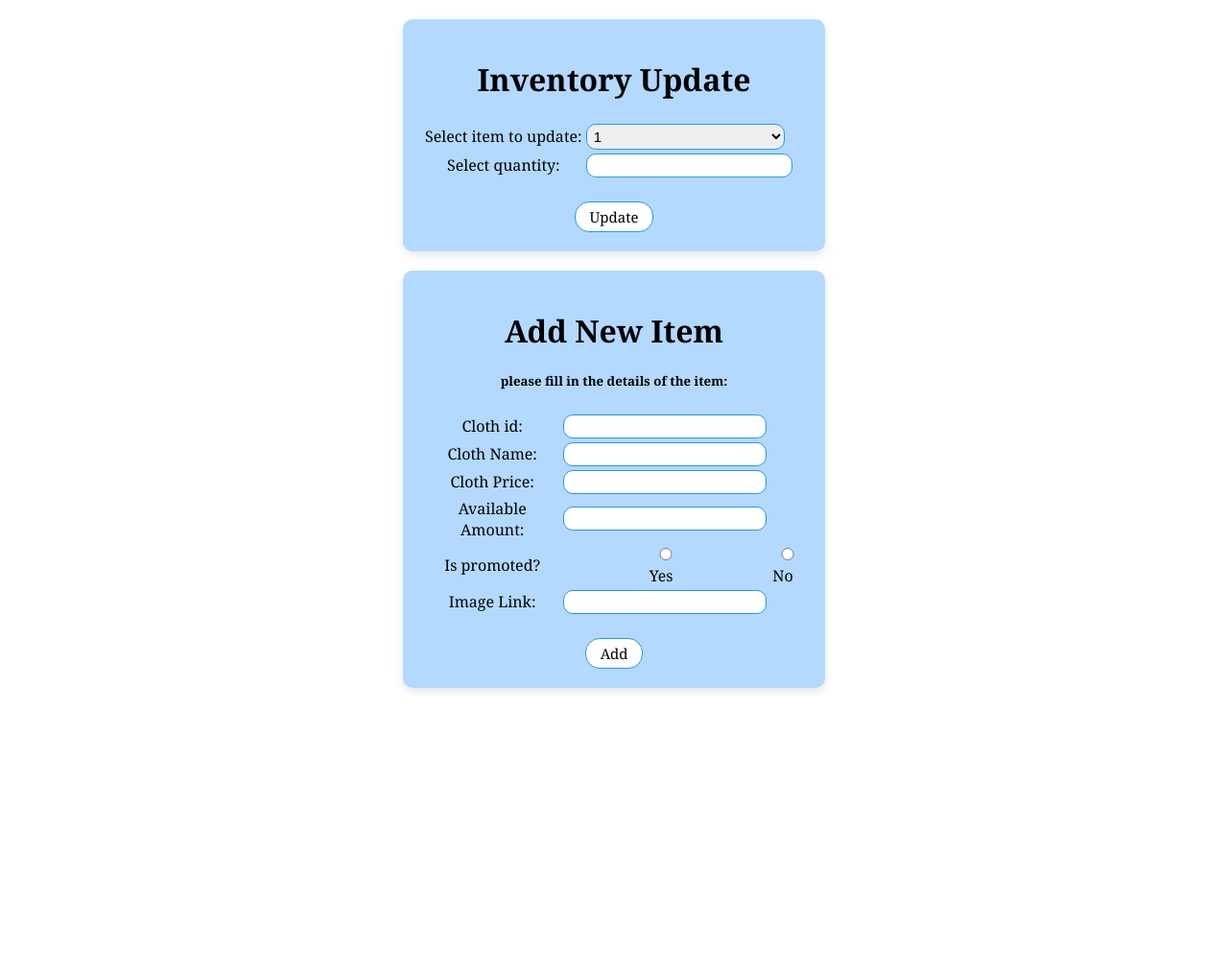
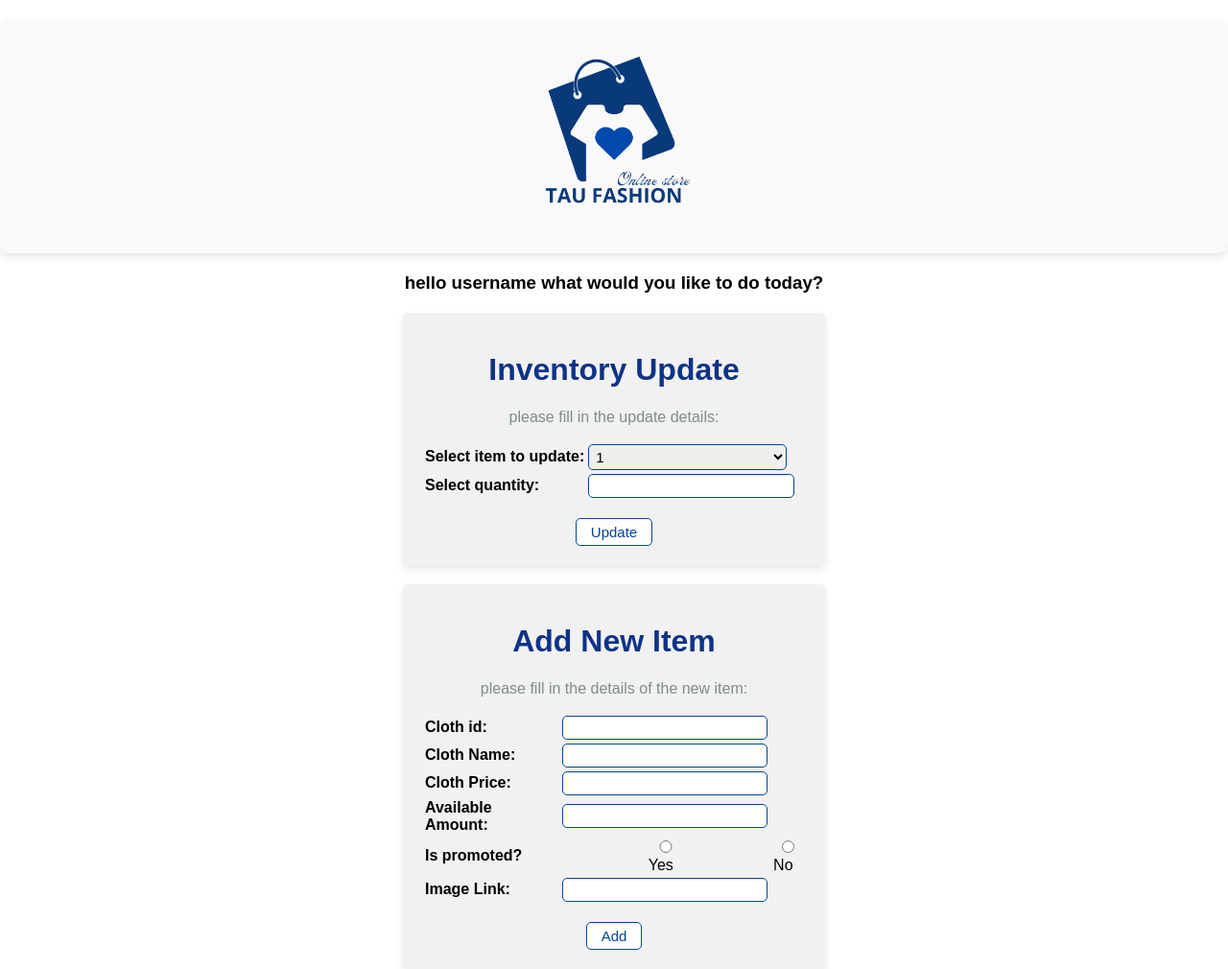
Before and after one commit to mariiamantsurova/Projects, a Flask app: template Online_store/templates/inventory_update.html in a window 1280 px wide. Shown: the whole page at 96% size. Before the commit the page ends 721 px from the top, so only its background shows below. Run offline with Flask 3, Linux system fonts and the light colour scheme; the template is opened without the code that fills it: most values are stand-ins (such as "Sample title", 1, 10 or a date in 2020).

Commit message:
inventory css

```diff
--- a/Online_store/static/css/inventory_page.css
+++ b/Online_store/static/css/inventory_page.css
@@ -1,5 +1,6 @@
+
 body{
-    font-family: 'Georgia', serif;
+    font-family: Arial, sans-serif;
     text-align: center;
     justify-content: center; /* Horizontally centers the table */
     align-items: center; /* Vertically centers the table */
@@ -7,46 +8,60 @@ body{
     margin: 0; /* Removes default margin */
     padding: 0; /* Removes default padding */;
 }
-.card-div {
-    background-color: #B3D9FF; /* Baby light blue */
-    width: 400px; /* Define the width of the card */
+.page_header{
+    font-family: Arial, sans-serif;
+    background-color: #f9f9f9;
     padding: 20px; /* Add padding inside the card */
     border-radius: 10px; /* Rounded corners */
     box-shadow: 0 4px 8px rgba(0, 0, 0, 0.1); /* Subtle shadow for the card */
     margin: 20px auto; /* Center the card on the page */
 }
 
-h1{ text-align: center;
-    font-family: 'Georgia', serif}
+.card-div {
+    background-color: #f1f1f1; /* light gray */
+    color: black;
+    width: 400px; /* Define the width of the card */
+    padding: 20px; /* Add padding inside the card */
+    border-radius: 5px; /* Rounded corners */
+    box-shadow: 0 4px 8px rgba(0, 0, 0, 0.1); /* Subtle shadow for the card */
+    margin: 20px auto; /* Center the card on the page */
+}
+
+.h1{ text-align: center;
+    color: #0E3386; /* cubes blue text*/
+    font-family: Arial, sans-serif;}
 
 .table {
-    font-family: 'Georgia', serif;
+    font-family: Arial, sans-serif;
     margin-left: auto;
     margin-right: auto;
     width: 100%;
     border-radius: 10px; /* Rounded corners */
 }
+.p{ color: #7f8c8d}
+.labels{ text-align: left}
 
 
 input, select {
-    border-radius: 10px; /* Rounds the corners of the input fields */
+    border-radius: 5px; /* Rounds the corners of the input fields */
     padding: 3px; /* Add padding to the input fields */
-    border: 1px solid #2196F3; /* Blue border */
+    border: 1px solid #034694 ; /* chelsea blue border */
     font-size: 15px; /* Text size */
     width: 100%; /* Make inputs fill the available width */
     transition: border-color 0.3s ease; /* Smooth transition for border color */
 }
 
 input:focus, select:focus {
-    border-color: #4A90E2; /* Change border color on focus */
+    border-color: #034694; /* Change border color on focus */
     outline: none; /* Remove default outline */
 }
 
 .important_button{
-                font-family:  'Georgia', serif;
+                font-family: Arial, sans-serif;
+                color: #034694; /*chelsea blue */
                 background-color: white;
-                border: 1px solid #2196F3;
-                border-radius: 15px; /* Rounded corners */
+                border: 1px solid #034694;
+                border-radius: 5px; /* Rounded corners */
                 padding: 5px 15px; /* Increase padding for a larger button */
                 transition: background-color 0.3s ease, color 0.3s ease, border-color 0.3s ease; /* Smooth transition */
                 width: auto; /* Set width to auto to prevent stretching */
@@ -54,9 +69,9 @@ input:focus, select:focus {
 
 }
 .important_button:hover {
-    background-color: #B3D9FF; /* Light blue background on hover */
-    color: #1E3A8A; /* Dark blue text on hover */
-    border-color: #4A90E2;
+    background-color: #034694; /* chelsea blue background on hover */
+    color: white; /* white text on hover */
+    border-color: #034694;
     }
 .important_button:active {
     background-color: #66A9FF; /* Slightly darker blue when clicked */
--- a/Online_store/templates/inventory_update.html
+++ b/Online_store/templates/inventory_update.html
@@ -2,12 +2,16 @@
 <html lang="en" xmlns="http://www.w3.org/1999/html">
 <head>
     <meta charset="UTF-8">
-    <title>Inventory Update</title>
+    <title>Admins page</title>
         <link rel="stylesheet" type="text/css" href="/static/css/inventory_page.css">
 </head>
 <body>
+<div class="page_header">
+    <img src="/static/image/logo.png" width="200" height="200">
+</div>
+<h3>hello username what would you like to do today?</h3>
 <div class="card-div">
-    <h1> Inventory Update</h1>
+    <h1 class="h1"> Inventory Update</h1>
     <!-- Display messages -->
     {% if message %}
         <p style="color: {% if is_error %} red {% else %} green {% endif %};">{{ message }}</p>
@@ -19,7 +23,8 @@
 
     <table>
         <tr>
-            <td> Select item to update:</td>
+            <p class="p"> please fill in the update details:</p>
+            <th class = "labels"> Select item to update:</th>
             <td>
                 <!--extracting cloth_ids from the DB -->
                 <select name="cloth_id" required>
@@ -30,7 +35,7 @@
             </td>
         </tr>
         <tr>
-            <td>Select quantity:</td>
+            <th class = "labels">Select quantity:</th>
             <td>
                 <input type="number" name ="quantity_to_update" required min="1">
             </td>
@@ -45,38 +50,38 @@
 
 
 <div class="card-div">
-    <h1> Add New Item</h1>
+    <h1 class="h1"> Add New Item</h1>
     <!-- Form for Adding a new item -->
     <form action="/handle_form" method="post">
         <input type="hidden" name="manager_email" value="{{ email }}" />
     <table>
         <tr>
-            <h5> please fill in the details of the item:</h5>
-            <td>Cloth id:</td>
+            <p class="p"> please fill in the details of the new item:</p>
+            <th class = "labels">Cloth id:</th>
             <td>
                 <input type="text" name="cloth_id" required>
             </td>
         </tr>
         <tr>
-            <td>Cloth Name:</td>
+            <th class = "labels">Cloth Name:</th>
             <td>
                 <input type="text" name ="cloth_name" required>
             </td>
         </tr>
         <tr>
-            <td>Cloth Price:</td>
+            <th class = "labels">Cloth Price:</th>
             <td>
                 <input type="number" name ="cloth_price" required min="1">
             </td>
         </tr>
         <tr>
-            <td>Available Amount:</td>
+            <th class = "labels">Available Amount:</th>
             <td>
                 <input type="number" name ="available_amount" required min="1">
             </td>
         </tr>
         <tr>
-            <td> Is promoted?</td>
+            <th class = "labels">Is promoted?</th>
             <td>
                 <input type="radio" name="is_promoted" value="1" required >Yes</br>
             </td>
@@ -86,7 +91,7 @@
 
         </tr>
         <tr>
-            <td>Image Link:</td>
+            <th class = "labels">Image Link:</th>
             <td>
                 <input type="text" name ="img_path" required>
             </td>
```
Also changed, not shown: 3 other files.
